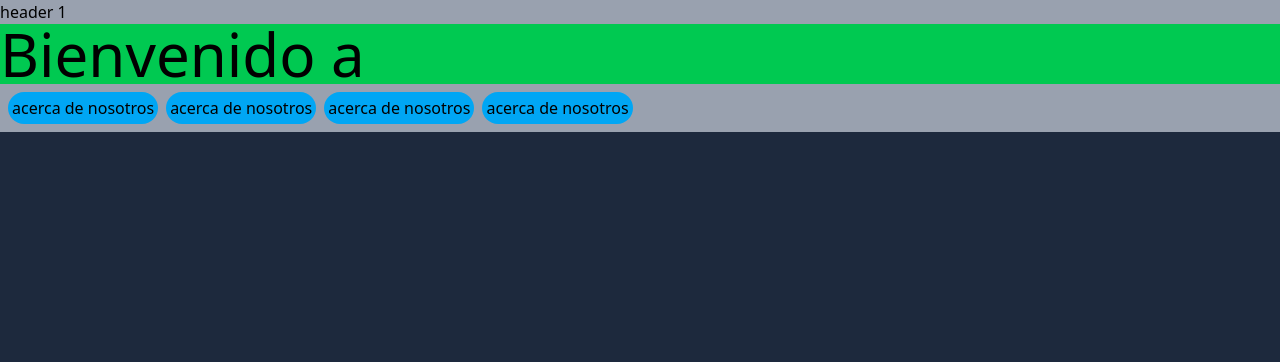
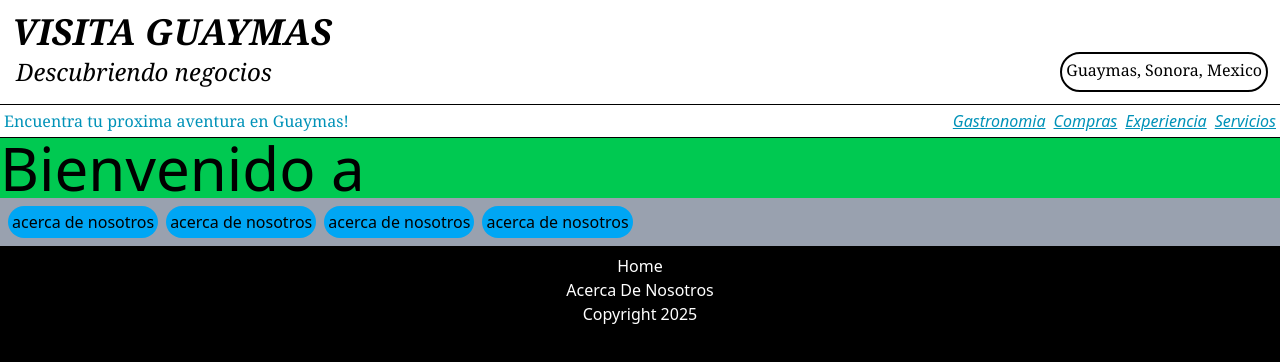
Before and after one commit to TylerBrock01/FE_gsono, a React (Vite) app: page /home in a window 1280 px wide. Shown: the top 362 px of the page. Built offline with nearby package versions, Linux system fonts and the light colour scheme.

Commit message:
home demo

```diff
--- a/src/layout/HomeLayout.tsx
+++ b/src/layout/HomeLayout.tsx
@@ -1,13 +1,37 @@
 import {Outlet} from "react-router-dom";
+import { Link} from 'react-router-dom'
 
 export default function HomeLayout() {
     return (
         <>
-            <div className='bg-slate-800 min-h-screen'>
-                <h1 className='bg-gray-400'>header 1</h1>
-                <div className=''>
+            <title>Starkiller Team</title>
+            <div className='bg-black min-h-screen'>
+                <header className='bg-white font-serif grid p-3 border-black border-b-1'>
+                    <h1 className=' text-4xl antialiased italic uppercase font-semibold'>Visita guaymas</h1>
+                    <div className="flex justify-between ">
+                        <h2 className='italic p-1 flex-col justify-center text-2xl'>Descubriendo negocios </h2>
+                        <Link className='border-black border-2  p-1 rounded-full' to="/">Guaymas, Sonora, Mexico</Link>
+                    </div>
+                </header>
+                <section className=' bg-white text-cyan-600 p-1 border-black border-b-1 flex justify-between'>
+                    <h1 className='font-serif'>Encuentra tu proxima aventura en Guaymas!</h1>
+                    <nav className='flex italic justify-start gap-2 '>
+                        <Link className='capitalize underline' to="/">gastronomia</Link>
+                        <Link className='capitalize underline' to="/">compras</Link>
+                        <Link className='capitalize underline' to="/">experiencia</Link>
+                        <Link className='capitalize underline' to="/">servicios</Link>
+                    </nav>
+                </section>
+                <div>
                     <Outlet/>
                 </div>
+                <footer className='text-white text-center p-2'>
+                    <nav className="grid flex capitalize">
+                        <Link className='text-white' to="/">Home</Link>
+                        <Link className='text-white' to="/about">Acerca de nosotros</Link>
+                    </nav>
+                    <h2>Copyright 2025</h2>
+                </footer>
             </div>
 
         </>
```
